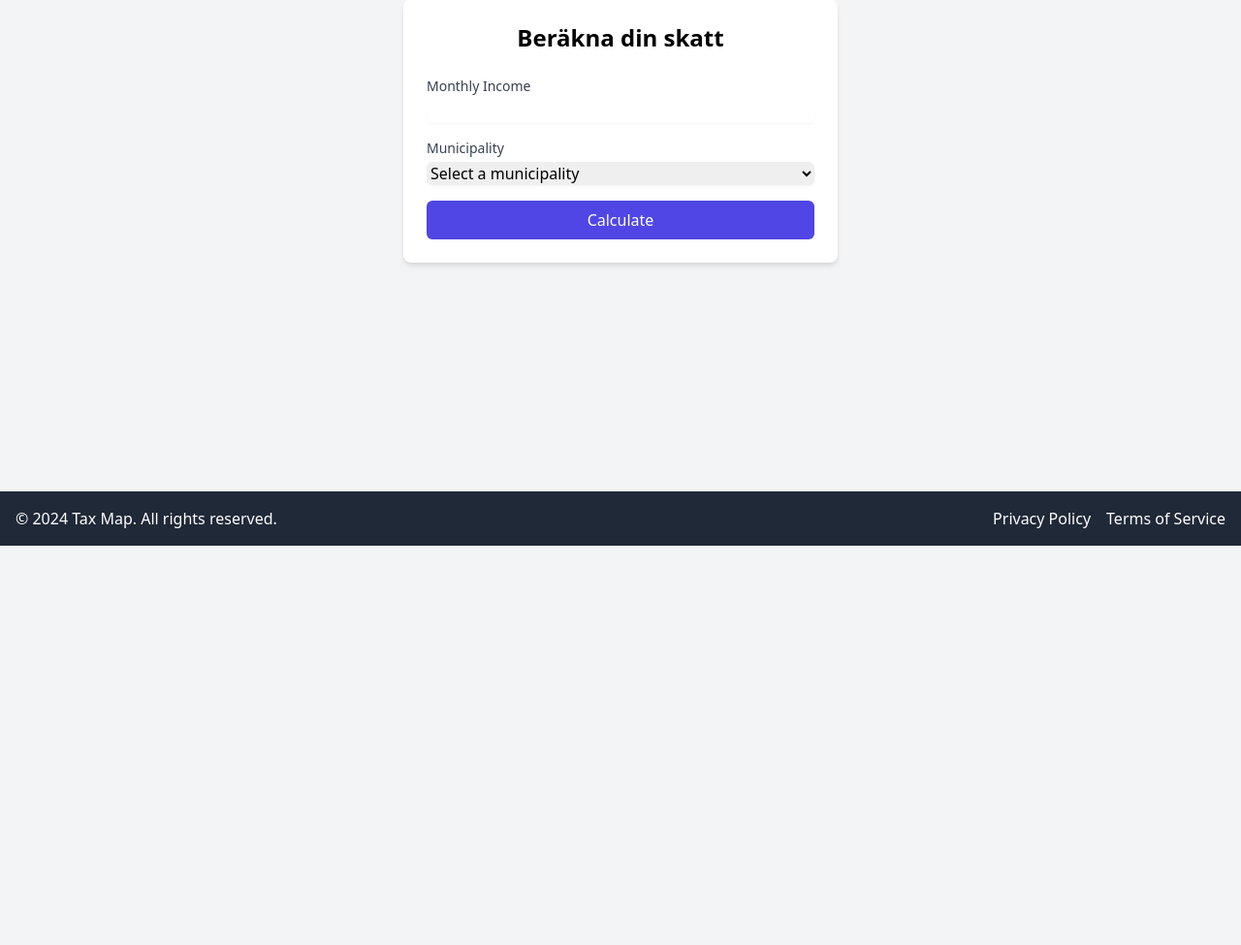
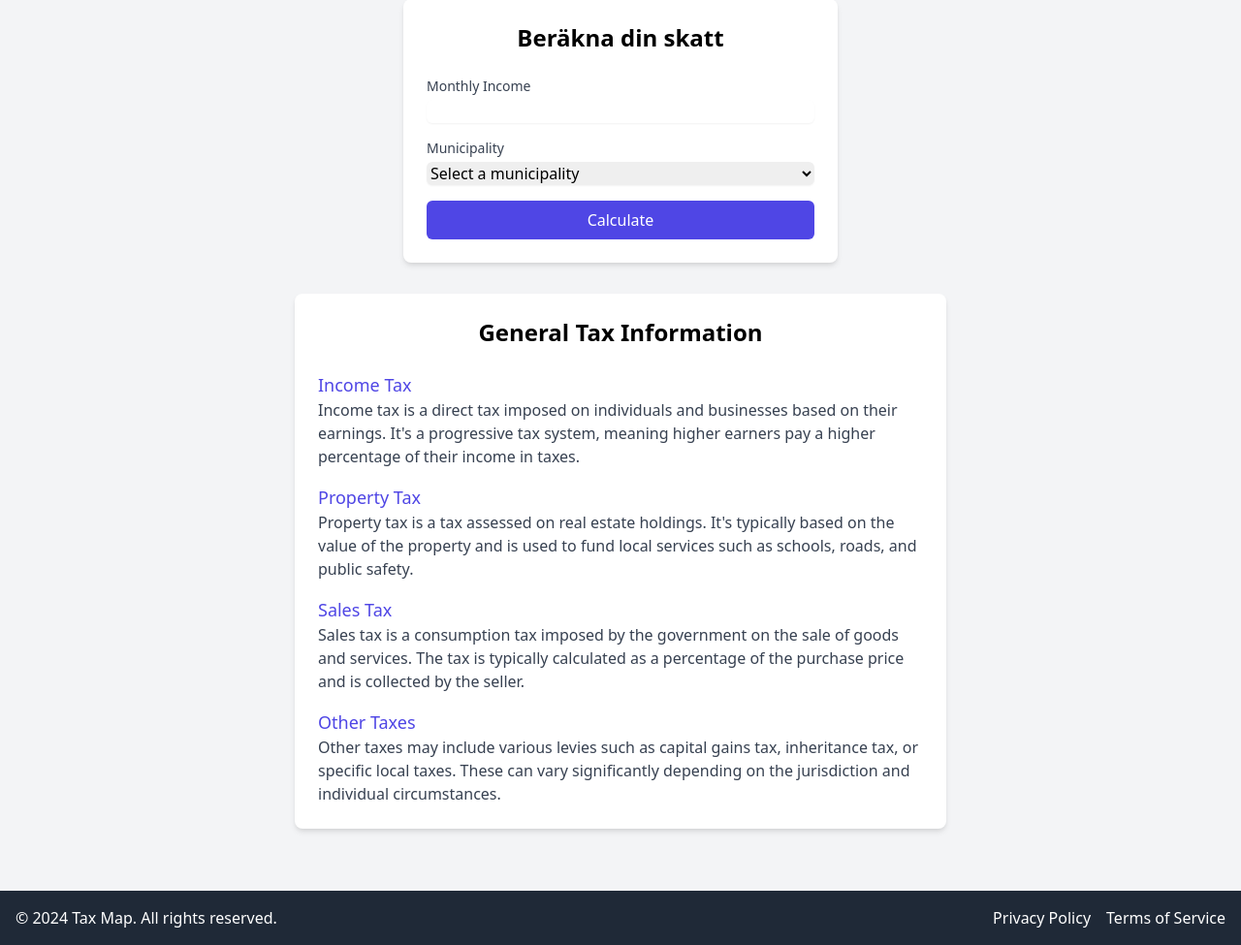
Before and after one commit to nimblegeek/skattekartan, a Flask app: page / in a window 1280 px wide. Shown: the part 237-1212 px from the top of the page at 97% size. Before the commit the page ends 800 px from the top, so only its background shows below. Run offline with Flask 3, Linux system fonts and the light colour scheme; data that the repository does not hold is empty; some libraries are stand-ins or nearby versions.

Commit message:
Adding tax information

```diff
--- a/templates/index.html
+++ b/templates/index.html
@@ -27,7 +27,7 @@
                 <h2 class="text-3xl font-bold text-indigo-600 mb-4">Vad får jag för pengarna?</h2>
                 <p class="text-xl text-gray-700">Beräkna vad du betalar varje månad i kommunalskatt och se vart pengarna går.</p>
             </div>
-            <div class="max-w-md mx-auto bg-white rounded-lg shadow-md p-6">
+            <div class="max-w-md mx-auto bg-white rounded-lg shadow-md p-6 mb-8">
                 <h3 class="text-2xl font-semibold text-center mb-6">Beräkna din skatt</h3>
                 <form id="tax-form" class="space-y-4">
                     <div>
@@ -45,6 +45,29 @@
                     </div>
                     <button type="submit" class="w-full bg-indigo-600 text-white py-2 px-4 rounded-md hover:bg-indigo-700 focus:outline-none focus:ring-2 focus:ring-indigo-500 focus:ring-opacity-50">Calculate</button>
                 </form>
+            </div>
+
+            <!-- New section with general tax information -->
+            <div class="max-w-2xl mx-auto bg-white rounded-lg shadow-md p-6">
+                <h3 class="text-2xl font-semibold text-center mb-6">General Tax Information</h3>
+                <div class="space-y-4">
+                    <div>
+                        <h4 class="text-lg font-medium text-indigo-600">Income Tax</h4>
+                        <p class="text-gray-700">Income tax is a direct tax imposed on individuals and businesses based on their earnings. It's a progressive tax system, meaning higher earners pay a higher percentage of their income in taxes.</p>
+                    </div>
+                    <div>
+                        <h4 class="text-lg font-medium text-indigo-600">Property Tax</h4>
+                        <p class="text-gray-700">Property tax is a tax assessed on real estate holdings. It's typically based on the value of the property and is used to fund local services such as schools, roads, and public safety.</p>
+                    </div>
+                    <div>
+                        <h4 class="text-lg font-medium text-indigo-600">Sales Tax</h4>
+                        <p class="text-gray-700">Sales tax is a consumption tax imposed by the government on the sale of goods and services. The tax is typically calculated as a percentage of the purchase price and is collected by the seller.</p>
+                    </div>
+                    <div>
+                        <h4 class="text-lg font-medium text-indigo-600">Other Taxes</h4>
+                        <p class="text-gray-700">Other taxes may include various levies such as capital gains tax, inheritance tax, or specific local taxes. These can vary significantly depending on the jurisdiction and individual circumstances.</p>
+                    </div>
+                </div>
             </div>
         </div>
     </main>
```
